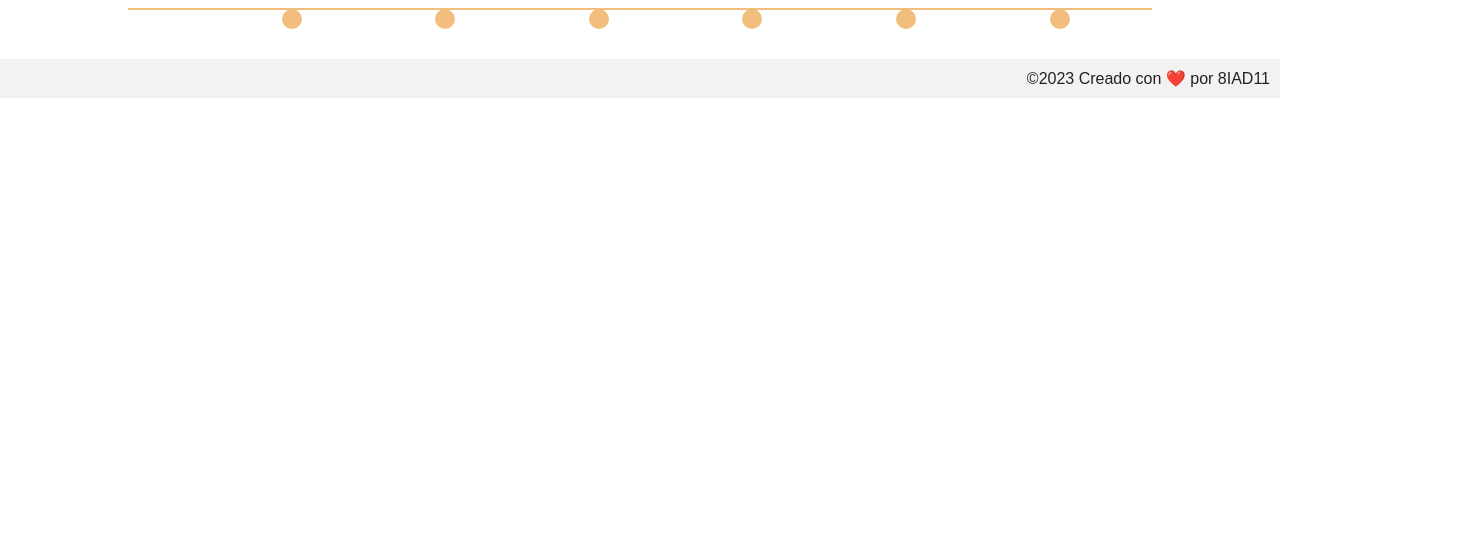
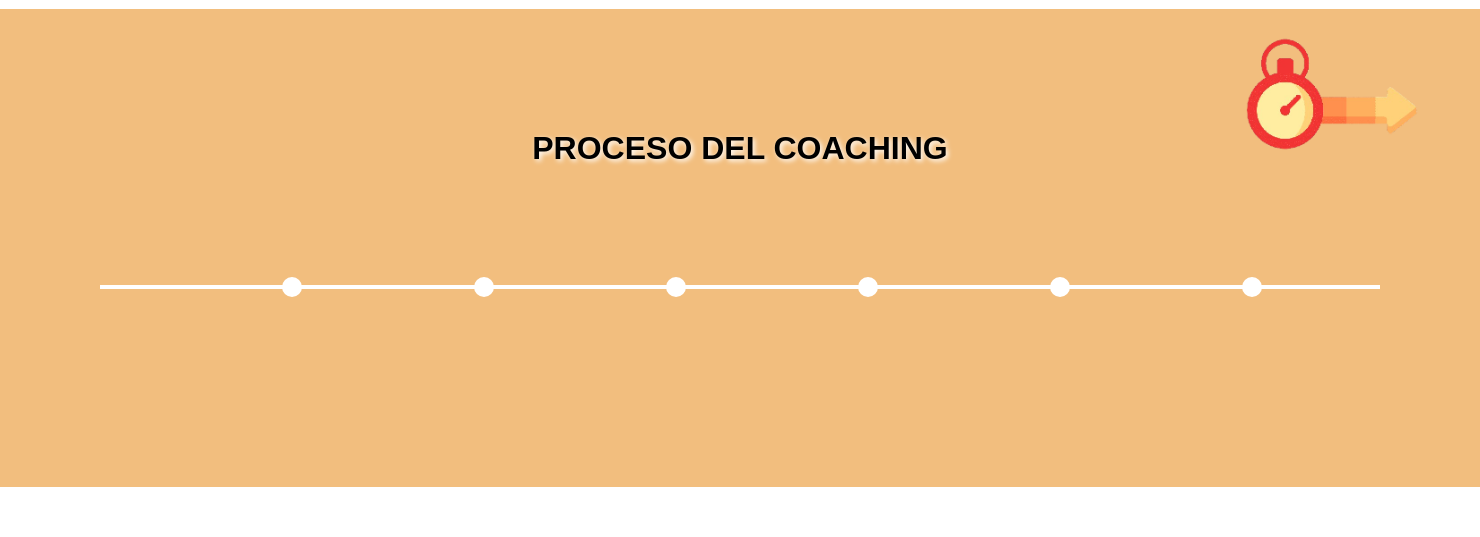
Before and after one commit to yaelglz/habilidades-blandas, a Vue app: page / in a window 1280 px wide. Shown: the part 8920-9457 px from the top of the page, 1480 px wide, since content can reach past the window. Before the commit the page ends 9138 px from the top, so only its background shows below. Built offline with nearby package versions, Linux system fonts and the light colour scheme; grey boxes are pictures that could not be loaded.

Commit message:
Update Inicio.vue and Timeline.vue

```diff
--- a/src/assets/main.css
+++ b/src/assets/main.css
@@ -142,29 +142,30 @@ p {
   margin-bottom: 50px;
 }
 
-.video-container video{
+.video-container video {
   width: 70%;
   /* Ajusta el ancho del video según tus necesidades */
   height: auto;
 }
 
-.divider img{
+.divider img {
   width: 500px;
   height: auto;
   margin: 0 auto;
   display: block;
 }
-.info1{
+
+.info1 {
   margin-bottom: 50px;
 }
 
-.info2{
+.info2 {
   margin-bottom: 50px;
   background-color: #f2be7e;
   padding: 10px;
 }
 
-.info2 img{
+.info2 img {
   /*borde estilo comic*/
   border-style: solid;
   border-width: 5px;
@@ -173,7 +174,7 @@ p {
   object-fit: cover;
 }
 
-.info-row{
+.info-row {
   display: grid;
   justify-content: center;
   align-items: center;
@@ -185,7 +186,7 @@ p {
   margin-left: 150px;
 }
 
-.info-row p{
+.info-row p {
   font-weight: bold;
   font-size: 40px;
 }
@@ -193,24 +194,28 @@ p {
 .info-row img {
   width: 650px;
 }
-.container-persuasion{
+
+.container-persuasion {
   margin-left: 50px;
   margin-right: 50px;
 }
-.container-persuasion p{
+
+.container-persuasion p {
   margin-right: 50px;
   /*Espacio a la izquierda*/
   margin-left: 50px;
   font-size: 20px;
 }
 
-.container-persuasion img{
+.container-persuasion img {
   width: 30%;
   /* Ajusta el ancho del video según tus necesidades */
   height: auto;
 }
-.info-puntos{
-  display: grid; /* Grid sirve para dividir el espacio en columnas y filas */
+
+.info-puntos {
+  display: grid;
+  /* Grid sirve para dividir el espacio en columnas y filas */
   margin-bottom: 50px;
   grid-template-columns: 1fr 1fr;
   /*Espacio a la derecha*/
@@ -220,13 +225,14 @@ p {
   margin-top: 50px;
 }
 
-.container-cerebro{
-  display: grid; /* Grid sirve para dividir el espacio en columnas y filas */
+.container-cerebro {
+  display: grid;
+  /* Grid sirve para dividir el espacio en columnas y filas */
   grid-template-columns: 1fr 1fr;
   margin-top: 50px
 }
 
-.info-cerebro{
+.info-cerebro {
   margin-bottom: 50px;
   margin-top: 50px;
   margin-right: 50px;
@@ -260,27 +266,33 @@ h3 {
 
 /* Colores */
 .rojo {
-  background-color: #ff5733; /* Rojo */
+  background-color: #ff5733;
+  /* Rojo */
 }
 
 .amarillo {
-  background-color: #ffd700; /* Amarillo */
+  background-color: #ffd700;
+  /* Amarillo */
 }
 
 .verde {
-  background-color: #4caf50; /* Verde */
+  background-color: #4caf50;
+  /* Verde */
 }
 
 .morado {
-  background-color: #800080; /* Morado */
+  background-color: #800080;
+  /* Morado */
 }
 
 .azul {
-  background-color: #3498db; /* Azul */
+  background-color: #3498db;
+  /* Azul */
 }
 
 .naranja {
-  background-color: #ff8c00; /* Naranja */
+  background-color: #ff8c00;
+  /* Naranja */
 }
 
 .imagen-cerebro {
@@ -295,18 +307,22 @@ h3 {
   height: auto;
 }
 
-.container-liderazgo *{
-    font-size: 20px; /* Ajusta el tamaño de la fuente según tus preferencias */
+.container-liderazgo * {
+  font-size: 20px;
+  /* Ajusta el tamaño de la fuente según tus preferencias */
 }
-.container-liderazgo{
-  display: grid; /* Grid sirve para dividir el espacio en columnas y filas */
+
+.container-liderazgo {
+  display: grid;
+  /* Grid sirve para dividir el espacio en columnas y filas */
   margin-bottom: 50px;
   margin-left: 50px;
   margin-right: 50px;
 }
 
-.info-liderazgo{
-  display: grid; /* Grid sirve para dividir el espacio en columnas y filas */
+.info-liderazgo {
+  display: grid;
+  /* Grid sirve para dividir el espacio en columnas y filas */
   grid-template-columns: 1fr 1fr;
   margin-top: 50px;
   margin-right: 50px;
@@ -314,7 +330,7 @@ h3 {
   text-align: left;
 }
 
-.container-liderazgo img{
+.container-liderazgo img {
   width: 45%;
   /* Ajusta el ancho del video según tus necesidades */
   height: auto;
@@ -323,23 +339,63 @@ h3 {
 .container-caracte {
   display: flex;
   flex-direction: column;
-  justify-content: center; /* Esto centrará el texto en caso de que haya dentro de .container-caracte */
+  justify-content: center;
+  /* Esto centrará el texto en caso de que haya dentro de .container-caracte */
   align-items: center;
-  text-align: left; /* Esto centrará el texto en caso de que haya dentro de .container-caracte */
+  text-align: left;
+  /* Esto centrará el texto en caso de que haya dentro de .container-caracte */
 }
 
 .container-caracte .imagen-destacada {
   height: auto;
-  width: 80%; /* Ajusta el valor según sea necesario */
-  max-height: 800px; /* Ajusta el valor según sea necesario */
+  width: 80%;
+  /* Ajusta el valor según sea necesario */
+  max-height: 800px;
+  /* Ajusta el valor según sea necesario */
 }
 
-.container-coaching{
+.container-coaching {
   display: grid;
   grid-template-columns: 1fr 1fr 1fr;
   margin-top: 50px;
   margin-right: 50px;
   margin-left: 50px;
+}
+
+.timeline-container {
+  display: flex;
+  flex-direction: column;
+  align-items: center;
+  width: 100%;
+  max-width: 1400px;
+  margin: 50px auto;
+  padding: 100px;
+  /* Ajusta el espacio entre el borde y el contenido */
+  background-color: #f2be7e;
+  background-image: url(../assets/tiempo.png);
+  background-repeat: no-repeat;
+  background-position: top right;
+  background-size: 20%;
+}
+
+.timeline-container h1 {
+  margin-bottom: 20px;
+  /* Ajusta el espacio entre el h1 y el Timeline si es necesario */
+  text-shadow: 2px 2px 5px white;
+  /* Ajusta la sombra del texto para simular un borde blanco */
+}
+
+.full-page-image {
+  width: calc(100vw - 100px); /* 100px para los márgenes izquierdo y derecho */
+  height: 100vh;
+  margin: 0 50px; /* Margen de 50px a la izquierda y derecha */
+  overflow: hidden;
+}
+
+.full-page-image img {
+  width: 100%;
+  height: 100%;
+  object-fit: cover;
 }
 
 /* Estilos para moviles */
@@ -476,7 +532,8 @@ h3 {
 
   .info-row img {
     width: 100%;
-    max-width: 70%; /* Ajustado para un tamaño más adecuado en móviles */
+    max-width: 70%;
+    /* Ajustado para un tamaño más adecuado en móviles */
     /*Alinear al centro*/
     margin-left: auto;
     margin-right: auto;
@@ -485,7 +542,8 @@ h3 {
 
   .info1 img {
     width: 100%;
-    max-width: 90%; /* Ajustado para un tamaño más adecuado en móviles */
+    max-width: 90%;
+    /* Ajustado para un tamaño más adecuado en móviles */
     /*Alinear al centro*/
     margin-left: auto;
     margin-right: auto;
@@ -493,7 +551,8 @@ h3 {
 
   .info2 img {
     width: 100%;
-    max-width: 90%; /* Ajustado para un tamaño más adecuado en móviles */
+    max-width: 90%;
+    /* Ajustado para un tamaño más adecuado en móviles */
     /*Alinear al centro*/
     margin-left: auto;
     margin-right: auto;
--- a/src/components/Inicio.vue
+++ b/src/components/Inicio.vue
@@ -234,7 +234,13 @@
       </ul>
     </div>
   </div>
-  <Timeline />
+  <div class="timeline-container">
+    <h1>PROCESO DEL COACHING</h1>
+    <Timeline />
+  </div>
+  <div class="full-page-image">
+  <img src="../assets/altodesempeño.jpg" alt="">
+</div>
 </template>
 
 
--- a/src/components/Timeline.vue
+++ b/src/components/Timeline.vue
@@ -73,10 +73,16 @@ export default {
 </script>
 
 <style scoped>
+.event:hover .event-details,
+.event .event-info:hover+.event-details {
+    left: 0;
+    /* Cambia el valor a 0 cuando se hace clic o se pasa el ratón sobre la tarjeta de información */
+}
+
 .timeline {
     position: relative;
-    width: 80%;
-    margin: 50px auto;
+    width: 100%;
+    margin: 100px auto;
 }
 
 .timeline-line {
@@ -84,8 +90,8 @@ export default {
     top: 50%;
     left: 0;
     width: 100%;
-    height: 2px;
-    background-color: #f2be7e;
+    height: 4px;
+    background-color: #ffffff;
     transform: translateY(-50%);
 }
 
@@ -93,24 +99,38 @@ export default {
     position: absolute;
     width: 20px;
     height: 20px;
-    background-color: #f2be7e;
+    background-color: #ffffff;
     border-radius: 50%;
     cursor: pointer;
+    /* Ajusta estos valores según sea necesario */
+    top: 50%;
+    /* Puedes ajustar la posición vertical */
+    left: 50%;
+    /* Puedes ajustar la posición horizontal */
+    transform: translate(-50%, -50%);
+    /* Centra el elemento correctamente */
 }
+
 
 .event-info {
     position: absolute;
     top: -80px;
-    left: -50%;
+    left: 50%;
+    /* Ajusta la posición horizontal para centrar la tarjeta sobre el evento */
+    transform: translateX(-50%);
+    /* Centra la tarjeta correctamente */
     background-color: #ffffff;
     padding: 10px;
-    border: 1px solid #f2be7e;
+    border: 1px solid #000;
     border-radius: 5px;
     box-shadow: 0 0 10px rgba(0, 0, 0, 0.1);
     text-align: center;
     opacity: 0;
     transition: opacity 0.3s;
     cursor: pointer;
+    width: 200px;
+    z-index: 1;
+    /* Asegura que la tarjeta esté por encima del círculo */
 }
 
 .event:hover .event-info {
@@ -121,6 +141,7 @@ export default {
     position: absolute;
     top: -120px;
     left: -200%;
+    /* Ajusta este valor según tus necesidades iniciales */
     background-color: #ffffff;
     padding: 20px;
     border: 1px solid #f2be7e;
@@ -128,9 +149,12 @@ export default {
     box-shadow: 0 0 10px rgba(0, 0, 0, 0.1);
     text-align: left;
     opacity: 1;
-    transition: left 0.3s;
-    width: 300px;
+    transition: left 0.3s, width 0.3s;
+    /* Mantén la transición de la posición izquierda y agrega la transición del ancho */
+    width: 350px;
+    /* Ajusta el ancho según tu preferencia */
     z-index: 1;
+    /* Asegura que la tarjeta esté por encima del círculo */
 }
 
 .event:hover .event-details {
@@ -152,5 +176,4 @@ export default {
     position: absolute;
     top: 10px;
     right: 10px;
-}
-</style>
+}</style>
```
Also changed, not shown: src/assets/tiempo.png (added), 1 other file (tests, documents, lock files or other folders).
